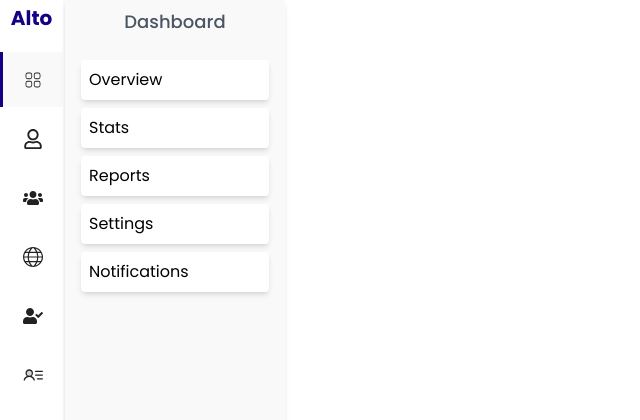
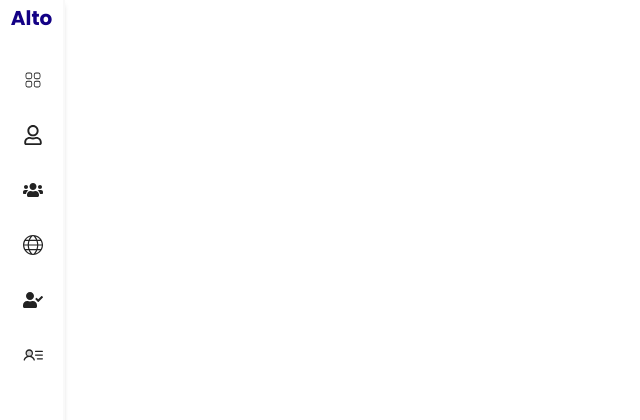
Before and after one commit to adnanDevelop/dynamic-sidebar, a React (Vite) app: page / in a window 1280 px wide. Shown: the top 420 px of the page, without its empty margins (0-640 px from the left). Built offline with nearby package versions, Linux system fonts and the light colour scheme.

Commit message:
added animations in sidebar

```diff
--- a/src/App.jsx
+++ b/src/App.jsx
@@ -5,7 +5,7 @@ import { TfiWorld } from "react-icons/tfi";
 import { PiUserListDuotone } from "react-icons/pi";
 
 function App() {
-  const [activeLink, setActiveLink] = useState(0);
+  const [activeLink, setActiveLink] = useState(null);
 
   const icons = [
     {
@@ -78,11 +78,11 @@ function App() {
 
   return (
     <main className="relative flex">
-      <nav className="relative h-screen w-[65px] border-r-2 border-r-[#F9F9F9] shadow-md">
-        <h1 className="p-1 text-xl font-bold mb-4 text-deep-blue text-center">
+      <nav className="relative h-screen w-[65px] border-r-2 border-r-[#F9F9F9] shadow-md ">
+        <h1 className="p-1 mb-4 text-xl font-bold text-center text-deep-blue">
           Alto
         </h1>
-        <ul className="flex flex-col gap-y-1 me-1">
+        <ul className="flex flex-col me-1">
           {icons.map(({ icon, label }, index) => (
             <li key={index}>
               <button
@@ -96,6 +96,7 @@ function App() {
                   hover:border-l-deep-blue cursor-pointer transitions hover:bg-[#F9F9F9] focus:bg-[#F9F9F9]`}
                 onClick={() => setActiveLink(index)}
                 onMouseEnter={() => setActiveLink(index)}
+                // onMouseLeave={() => setActiveLink(null)}
               >
                 {React.createElement(icon, { className: "text-[20px]" })}
               </button>
@@ -105,13 +106,14 @@ function App() {
       </nav>
 
       <div
-        className={`fixed left-[65px] top-0 h-full bg-[#F9F9F9] w-[220px] shadow-md transitions ${
-          activeLink !== null ? "block" : "hidden"
+        className={`fixed  top-0 h-full bg-[#F9F9F9] shadow-md transitions ${
+          activeLink !== null ? "w-[220px] left-[65px]" : "w-0 left-0"
         }`}
+        style={{ overflow: "hidden", transition: "width 0.3s ease-in-out" }}
       >
         {activeLink !== null && (
           <>
-            <h2 className="p-2 font-medium mb-4 text-lg text-gray-600 text-center">
+            <h2 className="p-2 mb-4 text-lg font-medium text-center text-gray-600">
               {icons[activeLink].label}
             </h2>
             <ul className="px-4">
@@ -119,7 +121,7 @@ function App() {
                 <li key={index} className="mb-2">
                   <a
                     href={link.route}
-                    className="block p-2 bg-white rounded shadow-md hover:bg-gray-200"
+                    className="block p-2 bg-white rounded shadow-md hover:bg-sky-blue hover:text-white transitions"
                   >
                     {link.name}
                   </a>
@@ -129,6 +131,12 @@ function App() {
           </>
         )}
       </div>
+
+      <div className="flex items-center justify-center flex-1 w-full h-screen ">
+        <h1 className="text-3xl font-semibold text-white font-poppin">
+          Dashboard
+        </h1>
+      </div>
     </main>
   );
 }
```
